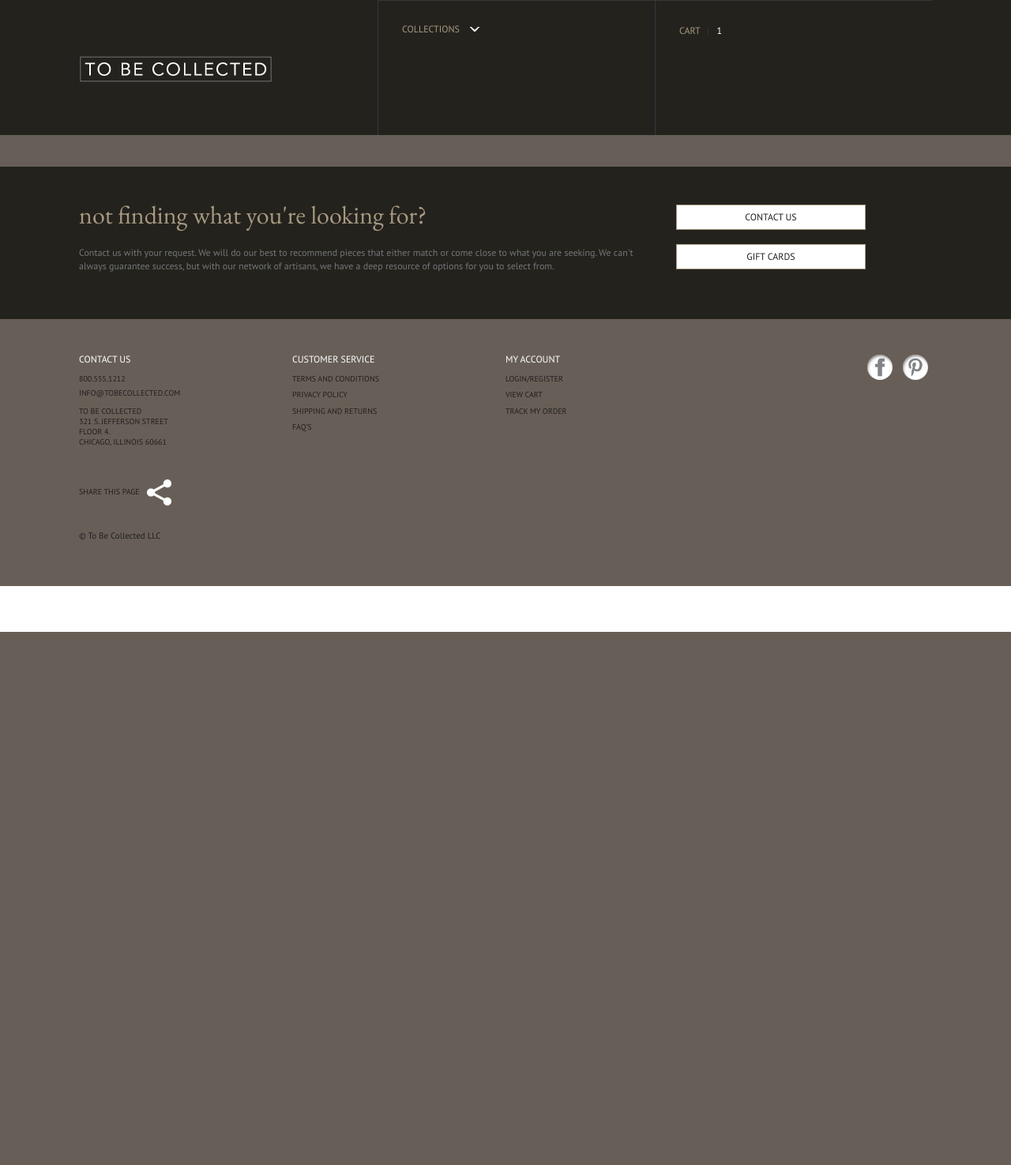
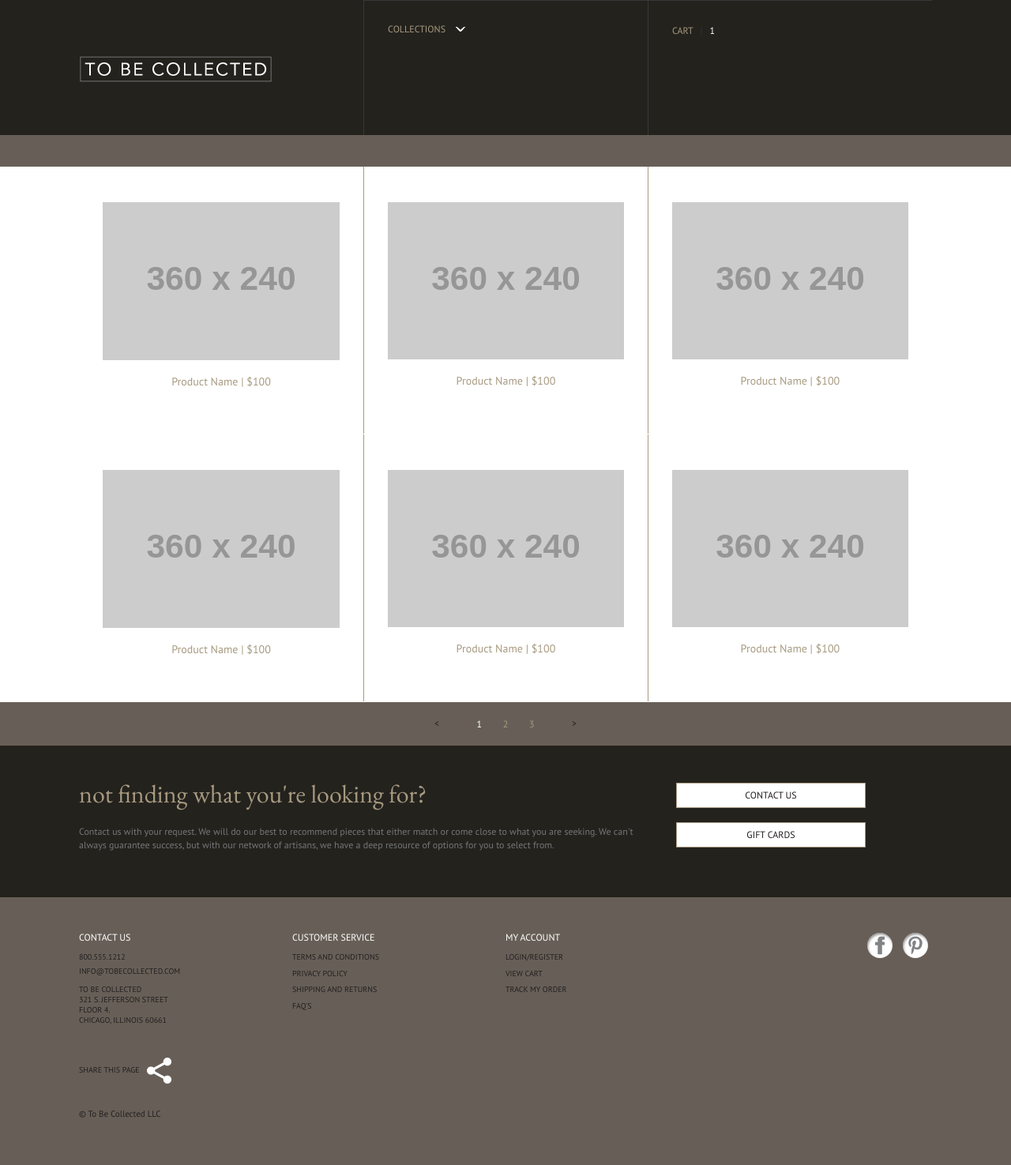
Before and after one commit to kentonquatman/tobecollected, a PHP site: page / in a window 1280 px wide. Shown: the whole page at 79% size. Before the commit the page ends 800 px from the top, so only its background shows below. Run offline with PHP 8.4, Linux system fonts and the light colour scheme; grey boxes labelled with a size stand in for pictures from a placeholder-image service; some libraries are stand-ins or nearby versions.

Commit message:
Started Home Page Styles

```diff
--- a/_assets/css/style.css
+++ b/_assets/css/style.css
@@ -253,13 +253,13 @@ html {
 /**************************************************
  SHAREABLE STYLES
 **************************************************/
-.site-header, .bottom, .site-footer, .site-footer__nav, .main {
+.site-header, .bottom, .site-footer, .site-footer__nav, .main, .product-list {
   zoom: 1; }
-  .site-header:before, .bottom:before, .site-footer:before, .site-footer__nav:before, .main:before, .site-header:after, .bottom:after, .site-footer:after, .site-footer__nav:after, .main:after {
+  .site-header:before, .bottom:before, .site-footer:before, .site-footer__nav:before, .main:before, .product-list:before, .site-header:after, .bottom:after, .site-footer:after, .site-footer__nav:after, .main:after, .product-list:after {
     display: table;
     visibility: hidden;
     content: ""; }
-  .site-header:after, .bottom:after, .site-footer:after, .site-footer__nav:after, .main:after {
+  .site-header:after, .bottom:after, .site-footer:after, .site-footer__nav:after, .main:after, .product-list:after {
     clear: both; }
 
 a {
@@ -512,7 +512,7 @@ textarea {
       width: 60%; } }
   @media screen and (min-width: 67.5em) {
     .site-header__navigation {
-      width: 65%; } }
+      width: 66.66%; } }
   .site-header__collections {
     padding-top: 2.4em; }
     @media screen and (min-width: 56.25em) {
@@ -832,5 +832,90 @@ textarea {
   @media screen and (min-width: 67.5em) {
     .main article {
       float: right;
-      width: 65%;
+      width: 66.66%;
       border-left: 1px solid #231f20; } }
+
+/**************************************************
+ HOME PAGE STYLES
+**************************************************/
+.product-list article {
+  border-top: 1px solid #a79a81;
+  text-align: center; }
+  .product-list article:first-child {
+    border-top: none; }
+  .product-list article a {
+    display: block;
+    padding: 3em 5%; }
+  .product-list article figure {
+    margin-bottom: 2em; }
+    .product-list article figure img {
+      vertical-align: bottom; }
+  .product-list article h6 {
+    margin: 0; }
+@media screen and (min-width: 33.75em) {
+  .product-list article {
+    float: left;
+    width: 50%;
+    border-top: none;
+    border-left: 1px solid #a79a81; }
+    .product-list article:nth-child(2n+1) {
+      clear: left;
+      border-left: none; }
+    .product-list article a {
+      padding: 4.5em 3em 6em; } }
+@media screen and (min-width: 56.25em) {
+  .product-list article {
+    width: 33.33%; }
+    .product-list article:nth-child(2n+1) {
+      clear: none;
+      border-left: 1px solid #a79a81; }
+    .product-list article:nth-child(3n+1) {
+      clear: left;
+      border-left: none; } }
+
+.pagination {
+  clear: both;
+  padding: 3em 5%;
+  background-color: #675f57; }
+  .pagination__links {
+    position: relative;
+    max-width: 21em;
+    margin: 0 auto;
+    text-align: center; }
+    .pagination__links a:hover, .pagination__links a:focus {
+      color: #fff; }
+    .pagination__links .prev,
+    .pagination__links .next {
+      font-size: 16px;
+      font-size: 1.6rem;
+      position: absolute;
+      top: .125em;
+      color: #231f20; }
+    .pagination__links .prev {
+      left: 0; }
+    .pagination__links .next {
+      right: 0; }
+  .pagination ol {
+    list-style: none;
+    margin: 0; }
+    .pagination ol li {
+      font-size: 16px;
+      font-size: 1.6rem;
+      display: inline;
+      margin: 0 1em;
+      line-height: normal; }
+  .pagination .active a {
+    color: #fff;
+    cursor: pointer; }
+  @media screen and (min-width: 56.25em) {
+    .pagination {
+      padding: 2em 5%; }
+      .pagination__links {
+        width: 18em; }
+        .pagination__links .prev,
+        .pagination__links .next {
+          font-size: 12px;
+          font-size: 1.2rem; }
+      .pagination ol li {
+        font-size: 12px;
+        font-size: 1.2rem; } }
--- a/_assets/sass/04modules/header.scss
+++ b/_assets/sass/04modules/header.scss
@@ -43,7 +43,7 @@
       width: 60%;
     }
     @include break-up($x-large){
-      width: 65%;
+      width: 66.66%;
     }
   }
   &__collections {
--- /dev/null
+++ b/_assets/sass/05sections/home.scss
@@ -0,0 +1,111 @@
+/**************************************************
+ HOME PAGE STYLES
+**************************************************/
+
+.product-list {
+  @extend %clearfix;
+  article {
+    border-top: 1px solid $lt-brown;
+    text-align: center;
+    &:first-child {
+      border-top: none;
+    }
+    a {
+      display: block;
+      padding: 3em $side-padding;
+    }
+    figure {
+      margin-bottom: 2em;
+      img { vertical-align: bottom }
+    }
+    h6 {
+      margin: 0;
+    }
+  }
+  @include break-up($small){
+    article {
+      float: left;
+      width: 50%;
+      border-top: none;
+      border-left: 1px solid $lt-brown;
+      &:nth-child(2n+1){
+        clear: left;
+        border-left: none;
+      }
+      a {
+        padding: 4.5em 3em 6em;
+      }
+    }
+  }
+  @include break-up($large){
+    article {
+      width: 33.33%;
+      &:nth-child(2n+1){
+        clear: none;
+        border-left: 1px solid $lt-brown;
+      }
+      &:nth-child(3n+1){
+        clear: left;
+        border-left: none;
+      }
+    }
+  }
+}
+
+.pagination {
+  clear: both;
+  padding: 3em $side-padding;
+  background-color: $md-brown;
+  &__links {
+    position: relative;
+    max-width: 21em;
+    margin: 0 auto;
+    text-align: center;
+    a {
+      &:hover,
+      &:focus {
+        color: $white;
+      }
+    }
+    .prev,
+    .next {
+      @include font-size(16);
+      position: absolute;
+      top: .125em;
+      color: $black;
+    }
+    .prev { left: 0 }
+    .next { right: 0 }
+  }
+  ol {
+    list-style: none;
+    margin: 0;
+    li {
+      @include font-size(16);
+      display: inline;
+      margin: 0 1em;
+      line-height: normal;
+    }
+  }
+  .active {
+    a {
+      color: $white;
+      cursor: pointer;
+    }
+  }
+  @include break-up($large){
+    padding: 2em $side-padding;
+    &__links {
+      width: 18em;
+      .prev,
+      .next {
+        @include font-size(12);
+      }
+    }
+    ol {
+      li {
+        @include font-size(12);
+      }
+    }
+  }
+}
--- a/_assets/sass/05sections/main.scss
+++ b/_assets/sass/05sections/main.scss
@@ -17,7 +17,7 @@
     padding: 4em;
     @include break-up($x-large){
       float: right;
-      width: 65%;
+      width: 66.66%;
       border-left: 1px solid $border-color;
     }
   }
--- a/_assets/sass/style.scss
+++ b/_assets/sass/style.scss
@@ -55,3 +55,4 @@
 **************************************************/
 
 @import "05sections/main";
+@import "05sections/home";
--- a/index.php
+++ b/index.php
@@ -1,12 +1,72 @@
 <?php
   $pageTitle = 'To Be Collected';
-  $bodyId = 'page';
+  $bodyId = 'home';
   include '_partials/head.php';
   include '_partials/header.php';
 ?>
 
-<section class="main">
-
+<section class="product-list">
+  <div class="inner">
+    <article>
+      <a href="product.php">
+        <figure>
+          <img src="http://placehold.it/360x240.jpg" alt="photo">
+        </figure>
+        <h6>Product Name <span class="spacer">|</span> $100</h6>
+      </a>
+    </article>
+    <article>
+      <a href="product.php">
+        <figure>
+          <img src="http://placehold.it/360x240.jpg" alt="photo">
+        </figure>
+        <h6>Product Name <span class="spacer">|</span> $100</h6>
+      </a>
+    </article>
+    <article>
+      <a href="product.php">
+        <figure>
+          <img src="http://placehold.it/360x240.jpg" alt="photo">
+        </figure>
+        <h6>Product Name <span class="spacer">|</span> $100</h6>
+      </a>
+    </article>
+    <article>
+      <a href="product.php">
+        <figure>
+          <img src="http://placehold.it/360x240.jpg" alt="photo">
+        </figure>
+        <h6>Product Name <span class="spacer">|</span> $100</h6>
+      </a>
+    </article>
+    <article>
+      <a href="product.php">
+        <figure>
+          <img src="http://placehold.it/360x240.jpg" alt="photo">
+        </figure>
+        <h6>Product Name <span class="spacer">|</span> $100</h6>
+      </a>
+    </article>
+    <article>
+      <a href="product.php">
+        <figure>
+          <img src="http://placehold.it/360x240.jpg" alt="photo">
+        </figure>
+        <h6>Product Name <span class="spacer">|</span> $100</h6>
+      </a>
+    </article>
+  </div>
+  <div class="pagination bottom">
+    <div class="pagination__links">
+      <a href="#" class="prev">&lt;</a>
+      <ol>
+        <li class="active"><a href="#">1</a></li>
+        <li><a href="#">2</a></li>
+        <li><a href="#">3</a></li>
+      </ol>
+      <a href="#" class="next">&gt;</a>
+    </div>
+  </div>
 </section>
 
 <?php
```
Also changed, not shown: 1 other file.
